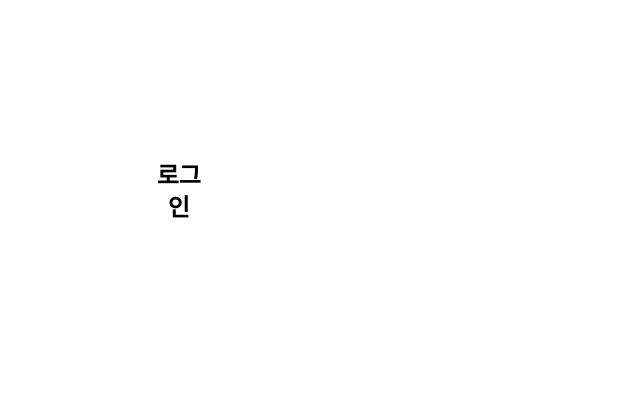
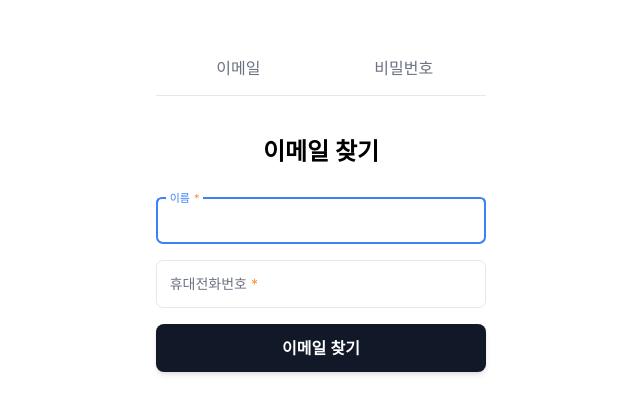
Before and after one commit to dbaudwns20/Daesungnipple, a Next.js app: page /find in a window 1280 px wide. Shown: the part 194-608 px from the top of the page, without its empty margins (319-959 px from the left). Built offline with nearby package versions, Linux system fonts and the light colour scheme.

Commit message:
아이디 비밀번호 찾기 1차

```diff
--- a/src/actions/auth.actions.ts
+++ b/src/actions/auth.actions.ts
@@ -1,6 +1,6 @@
 "use server";
 
-import { createUser } from "@/services/auth/sign.up.service";
+import { createUser } from "@/services/auth.service";
 
 import { signIn } from "@/auth";
 
--- a/src/app/(auth)/find/page.tsx
+++ b/src/app/(auth)/find/page.tsx
@@ -1,16 +1,85 @@
 "use client";
 
+import { useState, useRef, useTransition, useEffect } from "react";
 import { useSearchParams } from "next/navigation";
-import { useState } from "react";
+
+import Input, { type InputType } from "@/components/input/input";
+import Button, { type ButtonType } from "@/components/button/button";
+
+import { EMAIL_RULE, PHONE_RULE } from "@/utils/validator";
 
 export default function Find() {
   const searchParams = useSearchParams();
 
+  // refs
+  const emailRef = useRef<InputType>(null);
+  const nameRef = useRef<InputType>(null);
+
+  // values
   const [target, setTarget] = useState(searchParams.get("target"));
+  const [name, setName] = useState<string>("");
+  const [mobilePhone, setMobilePhone] = useState<string>("");
+
+  const [isFetching, startTransition] = useTransition();
+
+  const switchTarget = (target: string) => {
+    setTarget(target);
+  };
+
+  useEffect(() => {
+    if (target === "password") emailRef.current?.setFocus();
+    else nameRef.current?.setFocus();
+  }, [target]);
 
   return (
-    <div className="rounded-lg p-12 sm:w-full md:w-1/2 lg:w-1/3">
-      <h1 className="mb-7 text-center text-2xl font-bold">로그인</h1>
+    <div className="p-12">
+      <div className="tabs">
+        <ul>
+          <li>
+            <a className="tab" onClick={() => switchTarget("email")}>
+              이메일
+            </a>
+          </li>
+          <li>
+            <a className="tab" onClick={() => switchTarget("password")}>
+              비밀번호
+            </a>
+          </li>
+        </ul>
+      </div>
+      <h1 className="mb-7 text-center text-2xl font-bold">
+        {target === "password" ? "비밀번호 찾기" : "이메일 찾기"}
+      </h1>
+      <form className="w-full" noValidate>
+        <Input
+          ref={nameRef}
+          inputType="text"
+          inputValue={name}
+          onChange={setName}
+          required={{
+            isRequired: true,
+            invalidMessage: "이름을 입력해주세요",
+          }}
+          labelText="이름"
+        />
+        <Input
+          inputType="text"
+          inputValue={mobilePhone}
+          onChange={setMobilePhone}
+          labelText="휴대전화번호"
+          required={{
+            isRequired: true,
+            invalidMessage: "휴대전화번호를 입력해주세요",
+          }}
+          pattern={{
+            regExp: PHONE_RULE,
+            invalidMessage: "올바른 휴대전화번호 형식이 아닙니다",
+          }}
+        />
+        <Button type="submit" isFetching={isFetching} additionalClass="w-full">
+          이메일 찾기
+        </Button>
+      </form>
     </div>
   );
 }
--- a/src/app/(auth)/layout.tsx
+++ b/src/app/(auth)/layout.tsx
@@ -12,7 +12,7 @@ export default function AuthLayout({
 }) {
   return (
     <main className="flex h-[100vh] w-full items-center justify-center">
-      <div className="sm:w-full md:w-1/2 lg:w-1/3">{children}</div>
+      <div className="rounded-lg sm:w-full md:w-1/2 lg:w-1/3">{children}</div>
     </main>
   );
 }
--- a/src/app/(auth)/sign-in/error/page.tsx
+++ b/src/app/(auth)/sign-in/error/page.tsx
@@ -1,6 +1,8 @@
 "use client";
 
-import { useSearchParams, useRouter } from "next/navigation";
+import { useSearchParams } from "next/navigation";
+
+import { forceRedirect } from "@/actions/common.actions";
 
 import { showToast } from "@/utils/message";
 import { useEffect } from "react";
@@ -21,24 +23,23 @@ const errorMap = {
 
 export default function AuthErrorPage() {
   const search = useSearchParams();
-  const router = useRouter();
 
   const error: Error = search.get("error") as Error;
   const errorMessage: string | null = search.get("error_message") ?? null;
 
   useEffect(() => {
     showToast({ message: errorMessage ?? errorMap[error] });
-    router.replace("/sign-in");
+    forceRedirect("/sign-in");
   });
 
   return (
-    <div className="flex h-full w-full items-center justify-center bg-black/30">
+    <div className="flex h-full w-full items-center justify-center">
       <svg
-        className="-ml-1 mr-3 h-12 w-12 animate-spin text-white"
+        className="-ml-1 mr-3 h-12 w-12 animate-spin text-gray-500"
         viewBox="0 0 24 24"
       >
         <circle
-          className="opacity-25"
+          className="opacity-20"
           cx="12"
           cy="12"
           r="10"
@@ -46,12 +47,12 @@ export default function AuthErrorPage() {
           strokeWidth="4"
         />
         <path
-          className="opacity-75"
+          className="opacity-65"
           fill="currentColor"
           d="M4 12a8 8 0 018-8V0C5.373 0 0 5.373 0 12h4zm2 5.291A7.962 7.962 0 014 12H0c0 3.042 1.135 5.824 3 7.938l3-2.647z"
         />
       </svg>
-      <p className="text-white">연결 중...</p>
+      <p className="text-gray-800">연결 중...</p>
     </div>
   );
 }
--- a/src/app/(auth)/sign-in/page.tsx
+++ b/src/app/(auth)/sign-in/page.tsx
@@ -41,7 +41,7 @@ export default function SignIn() {
   }, []);
 
   return (
-    <div className="rounded-lg p-12">
+    <div className="p-12">
       <h1 className="mb-7 text-center text-2xl font-bold">로그인</h1>
       <form className="w-full" onSubmit={handleSubmit} noValidate>
         <Input
--- a/src/app/(auth)/sign-up/page.tsx
+++ b/src/app/(auth)/sign-up/page.tsx
@@ -1,12 +1,13 @@
 "use client";
 
 import { useState, useRef, useEffect, useTransition, FormEvent } from "react";
-import { useSearchParams, useRouter } from "next/navigation";
+import { useSearchParams } from "next/navigation";
 
 import Input, { type InputType } from "@/components/input/input";
 import Button, { type ButtonType } from "@/components/button/button";
 
 import { SignUpAction } from "@/actions/auth.actions";
+import { forceRedirect } from "@/actions/common.actions";
 
 import { showToast } from "@/utils/message";
 
@@ -19,7 +20,6 @@ import {
 
 export default function SignUp() {
   const searchParams = useSearchParams();
-  const router = useRouter();
 
   const emailRef = useRef<InputType>(null);
   const nameRef = useRef<InputType>(null);
@@ -54,7 +54,10 @@ export default function SignUp() {
     startTransition(async () => {
       SignUpAction(formData).then((res) => {
         showToast({ message: res.message });
-        if (res.ok) router.replace("/sign-in");
+        if (res.ok) {
+          // 라우트 인터셉트 방지
+          forceRedirect("/sign-in");
+        }
       });
     });
   };
@@ -65,7 +68,7 @@ export default function SignUp() {
   }, [isOAuthSignUp]);
 
   return (
-    <div className="rounded-lg p-12">
+    <div className="p-12">
       <h1 className="mb-7 text-center text-2xl font-bold">회원가입</h1>
       <form className="w-full" onSubmit={handleSubmit} noValidate>
         <Input
--- a/src/app/globals.css
+++ b/src/app/globals.css
@@ -15,3 +15,34 @@ body {
   inset: 0;
   pointer-events: none;
 }
+
+.tabs {
+  text-align: center;
+  font-weight: 500;
+  margin-bottom: 2.5rem;
+  border-bottom: 1px solid;
+  border-color: #e5e7eb;
+  color: #6b7280;
+
+  > ul {
+    margin-bottom: -1px;
+    display: flex;
+    width: 100%;
+
+    > li {
+      width: 100%;
+
+      .tab {
+        display: inline-block;
+        width: 100%;
+        padding: 1rem;
+        cursor: pointer;
+
+        &:hover {
+          @apply bg-gray-300;
+          @apply text-gray-500;
+        }
+      }
+    }
+  }
+}
--- a/src/auth.ts
+++ b/src/auth.ts
@@ -9,7 +9,7 @@ import {
   getAuthUser,
   getUserByEmail,
   checkUserHasLinkedProvider,
-} from "@/services/auth/sign.in.service";
+} from "@/services/auth.service";
 
 const providerMap: Map<string, Provider> = new Map<string, Provider>([
   ["GOOGLE", Google],
```
Also changed, not shown: src/actions/common.actions.ts (added, +12 -0 lines), src/services/auth.service.ts (renamed from src/services/auth/sign.up.service.ts, +80 -2 lines), src/services/auth/sign.in.service.ts (deleted, +0 -83 lines).
